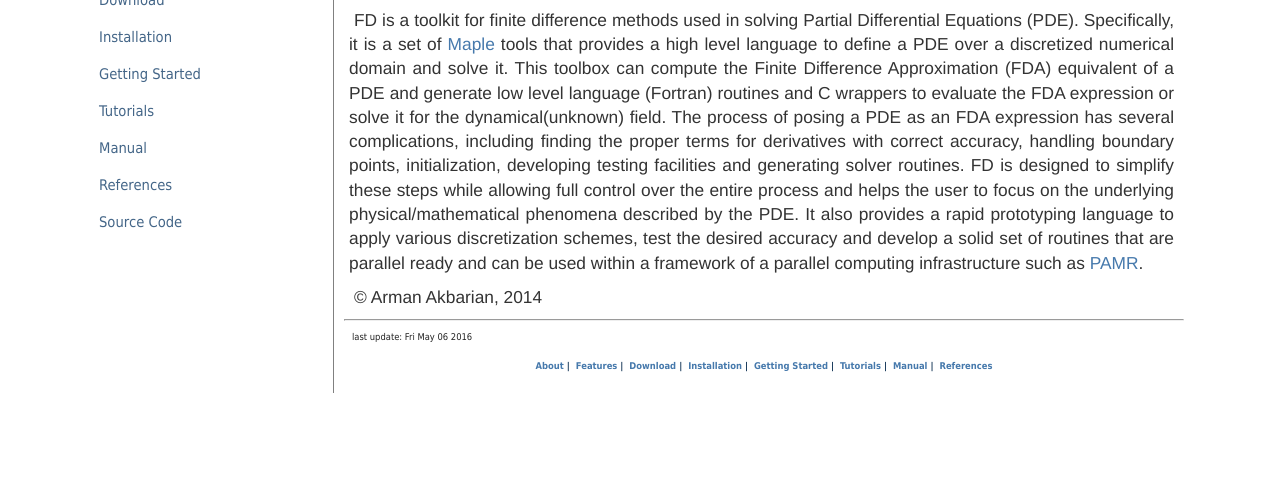
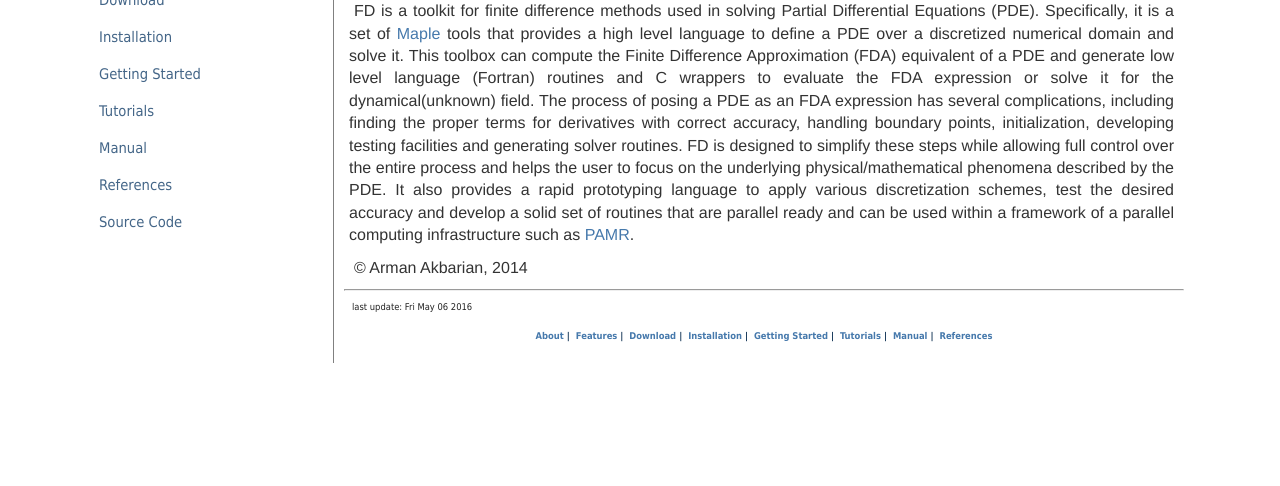
Before and after one commit to rmanak/FD, a plain HTML site: page index.html in a window 1280 px wide. Shown: the part 314-800 px from the top of the page. Drawn offline with nearby package versions, Linux system fonts and the light colour scheme; some packages are replaced by stand-ins of ours.

Commit message:
reduced font size

```diff
--- a/pagestyle.css
+++ b/pagestyle.css
@@ -245,7 +245,7 @@ font-family: Helvetica, Arial, Sans-serif;
 color:#333;
 
 line-height:1.4;
-font-size: 13pt;
+font-size: 12pt;
 padding-left:5px;
 padding-top:0px;
 padding-right:5px;
```
